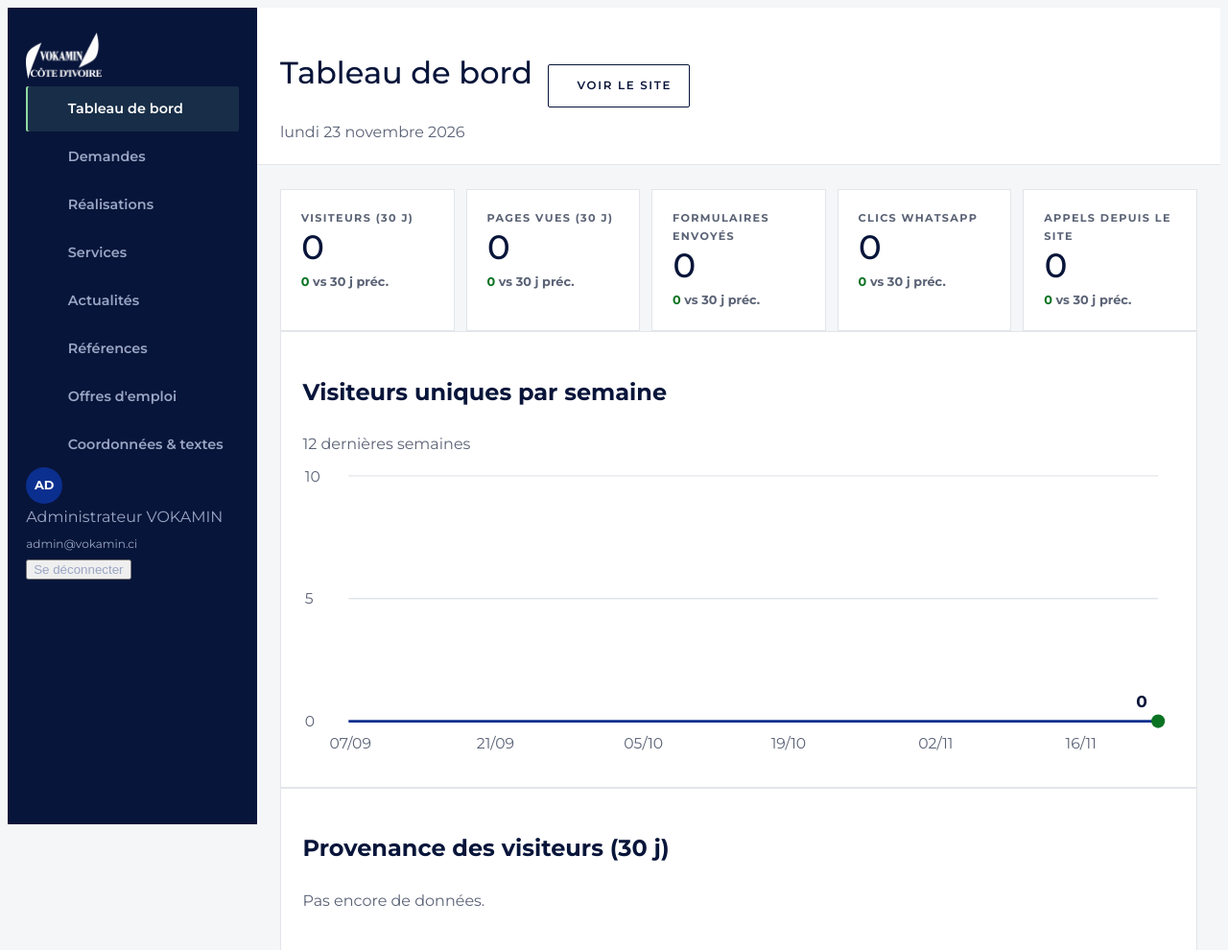
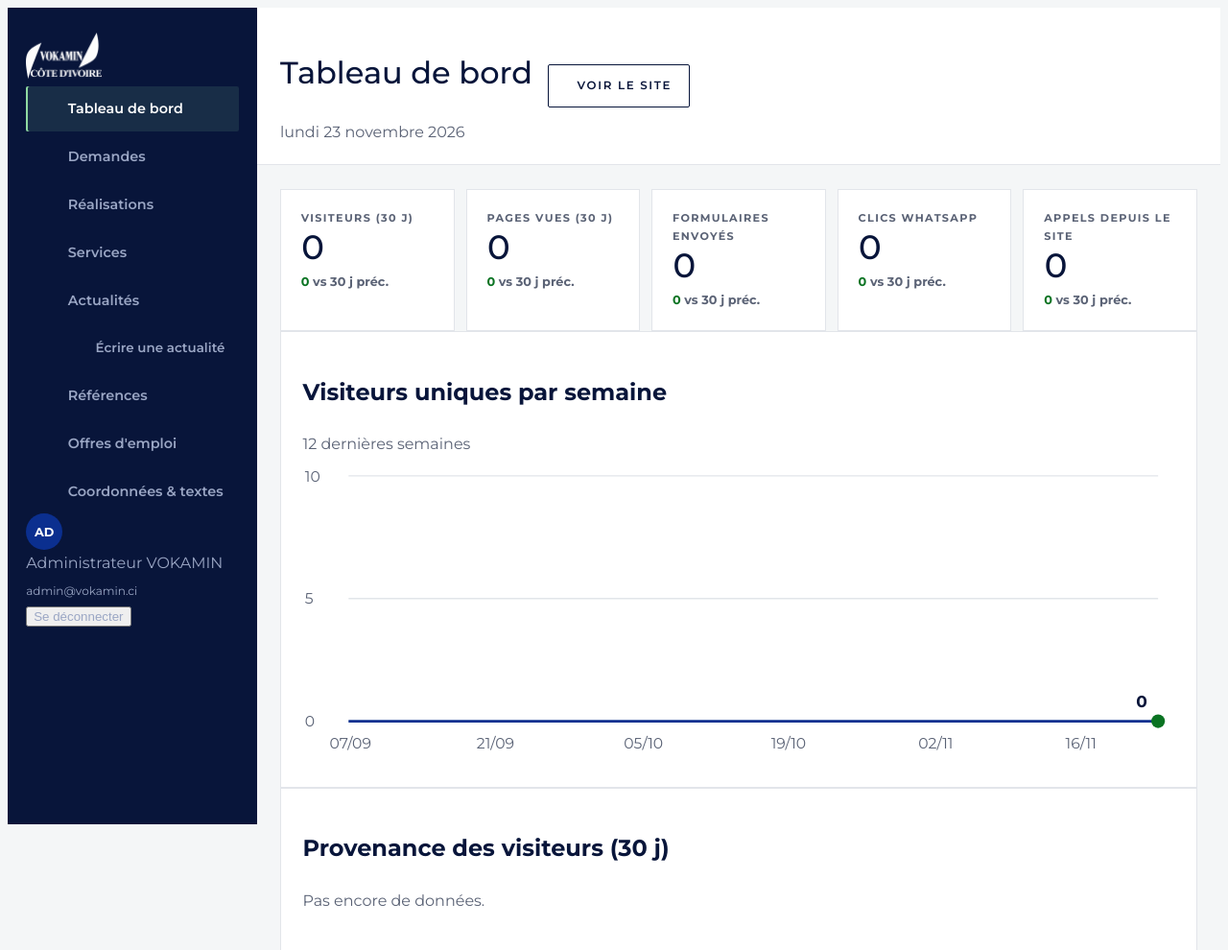
Before and after one commit to EcoleVirtuelleDesCreatifs/vokamin, a Laravel app: page /admin in a window 1280 px wide. Shown: the top 990 px of the page at 96% size. Run offline with Laravel 12, Linux system fonts and the light colour scheme; a user stored in the database is signed in; data comes from the database, SQL or seed files in the repository; tables that the repository leaves empty hold one stand-in row (values such as "Sample post"); style sheets or scripts are compiled from the project's sources; some libraries are stand-ins or nearby versions.

Commit message:
Admin : page dédiée à la création d'actualité
- Adresses propres : #actualites (liste), #actualites/nouvelle (création),
  #actualites/modifier/<slug> (modification) ; bouton Retour du navigateur
  et favoris fonctionnels.
- Entrée « Écrire une actualité » dans le menu, sous « Actualités ».
- Titre de l'en-tête adapté (Nouvelle actualité / Modifier l'actualité).
- Après création, l'adresse passe sur la page de modification de l'article.

Co-Authored-By: Claude Opus 5.5 <noreply@anthropic.com>
Claude-Session: https://claude.ai/code/session_015ZUjjMooApez4j9G58299q

```diff
--- a/resources/css/admin.css
+++ b/resources/css/admin.css
@@ -72,3 +72,7 @@
 .rte-content img:hover { outline: 3px solid rgba(11,47,143,.25); }
 .rte-content figcaption:empty::before { content: 'Légende…'; color: #b9bfcb; }
 .rte-foot { display: flex; justify-content: space-between; flex-wrap: wrap; gap: .5rem; padding: .45rem .75rem; border-top: 1px solid var(--vk-line); font-size: .74rem; color: var(--vk-muted); background: #fbfbfc; }
+
+/* Lien « Écrire une actualité » sous « Actualités » dans le menu */
+.adm-nav a.adm-nav-sub { padding-left: 2.6rem; font-size: .84rem; }
+.adm-nav a.adm-nav-sub i { font-size: .8rem; }
--- a/resources/js/admin/AdminApp.vue
+++ b/resources/js/admin/AdminApp.vue
@@ -24,15 +24,23 @@ const views = [
     { id: 'parametres', label: 'Coordonnées & textes', icon: 'fa-gear', comp: Settings },
 ];
 const current = ref(views[0].id);
+// Sous-page de la vue (ex. #actualites/nouvelle → « nouvelle »)
+const subpath = ref('');
 const menuOpen = ref(false);
 const pending = ref(0);
 const view = computed(() => views.find((v) => v.id === current.value) || views[0]);
+const pageTitle = computed(() => {
+    if (current.value === 'actualites' && subpath.value === 'nouvelle') return 'Nouvelle actualité';
+    if (current.value === 'actualites' && subpath.value.startsWith('modifier/')) return 'Modifier l\'actualité';
+    return view.value.label;
+});
 const csrf = document.querySelector('meta[name="csrf-token"]')?.getAttribute('content');
 const today = new Date().toLocaleDateString('fr-FR', { weekday: 'long', day: 'numeric', month: 'long', year: 'numeric' });
 
 function syncHash() {
-    const h = window.location.hash.replace('#', '');
+    const [h, ...rest] = decodeURIComponent(window.location.hash.replace('#', '')).split('/');
     current.value = views.some((v) => v.id === h) ? h : views[0].id;
+    subpath.value = rest.join('/');
     menuOpen.value = false;
     window.scrollTo(0, 0);
 }
@@ -46,10 +54,15 @@ onBeforeUnmount(() => window.removeEventListener('hashchange', syncHash));
         <aside class="adm-side" :class="{ open: menuOpen }">
             <a :href="siteUrl" class="d-block mb-4" target="_blank" rel="noopener"><img :src="logo" alt="VOKAMIN" style="height:48px;width:auto"></a>
             <nav class="adm-nav">
-                <a v-for="v in views" :key="v.id" :href="`#${v.id}`" :class="{ active: current === v.id }">
-                    <i class="fa-solid" :class="v.icon"></i>{{ v.label }}
-                    <span v-if="v.id === 'demandes' && pending" class="pill">{{ pending }}</span>
-                </a>
+                <template v-for="v in views" :key="v.id">
+                    <a :href="`#${v.id}`" :class="{ active: current === v.id && !(v.id === 'actualites' && subpath === 'nouvelle') }">
+                        <i class="fa-solid" :class="v.icon"></i>{{ v.label }}
+                        <span v-if="v.id === 'demandes' && pending" class="pill">{{ pending }}</span>
+                    </a>
+                    <a v-if="v.id === 'actualites'" href="#actualites/nouvelle" class="adm-nav-sub" :class="{ active: current === 'actualites' && subpath === 'nouvelle' }">
+                        <i class="fa-solid fa-pen-to-square"></i>Écrire une actualité
+                    </a>
+                </template>
             </nav>
             <div class="mt-auto pt-4 small" style="color:var(--vk-on-ink-muted)">
                 <div class="d-flex align-items-center gap-2 mb-3"><span class="adm-avatar">{{ (user?.name || 'A').slice(0, 2).toUpperCase() }}</span><span>{{ user?.name }}<br><span style="font-size:.75rem">{{ user?.email }}</span></span></div>
@@ -59,11 +72,11 @@ onBeforeUnmount(() => window.removeEventListener('hashchange', syncHash));
         <main class="adm-main">
             <header class="adm-top">
                 <button class="adm-burger" type="button" aria-label="Menu" @click="menuOpen = !menuOpen"><i class="fa-solid fa-bars"></i></button>
-                <div><h1 class="h4 mb-0">{{ view.label }}</h1><span class="small text-muted-vk text-capitalize">{{ today }}</span></div>
+                <div><h1 class="h4 mb-0">{{ pageTitle }}</h1><span class="small text-muted-vk text-capitalize">{{ today }}</span></div>
                 <div class="ms-auto"><a class="btn-vk sm ghost" :href="siteUrl" target="_blank" rel="noopener"><i class="fa-solid fa-arrow-up-right-from-square"></i> <span class="d-none d-sm-inline">Voir le site</span></a></div>
             </header>
             <section class="adm-view active">
-                <component :is="view.comp" :key="view.id" :quote-file-url="quoteFileUrl" :cv-url="cvUrl" :site-url="siteUrl" @pending="pending = $event" @go="go" />
+                <component :is="view.comp" :key="view.id" :quote-file-url="quoteFileUrl" :cv-url="cvUrl" :site-url="siteUrl" :subpath="subpath" @pending="pending = $event" @go="go" />
             </section>
         </main>
     </div>
--- a/resources/js/admin/views/Posts.vue
+++ b/resources/js/admin/views/Posts.vue
@@ -1,11 +1,12 @@
 <script setup>
-import { ref, reactive, computed, onMounted, onBeforeUnmount } from 'vue';
+import { ref, reactive, computed, watch, onMounted, onBeforeUnmount } from 'vue';
 import { get, post, patch, del, toFormData, fmtDate, failMessage } from '../api';
 import { toast } from '../../lib/toast';
 import ConfirmButton from '../ConfirmButton.vue';
 import RichEditor from '../RichEditor.vue';
 
-const props = defineProps({ siteUrl: String });
+// subpath : '' (liste), 'nouvelle' (création) ou 'modifier/<slug>' (modification)
+const props = defineProps({ siteUrl: String, subpath: { type: String, default: '' } });
 const posts = ref([]);
 const loading = ref(true);
 const editing = ref(null);
@@ -19,7 +20,25 @@ const search = ref('');
 const cats = ['Projet', 'Chantier', 'Projet livré', 'Conseil BTP', 'Partenariat', 'Événement', "Offre d'emploi", 'Communiqué'];
 
 const load = async () => { loading.value = true; posts.value = await get('/posts'); loading.value = false; };
-onMounted(load);
+
+// Chaque écran a sa propre adresse : #actualites, #actualites/nouvelle, #actualites/modifier/<slug>
+const go = (path) => { window.location.hash = path ? `actualites/${path}` : 'actualites'; };
+function openFromRoute() {
+    const sub = props.subpath || '';
+    if (sub === 'nouvelle') {
+        if (!editing.value || editing.value.id) edit(null);
+    } else if (sub.startsWith('modifier/')) {
+        const slug = sub.slice('modifier/'.length);
+        const p = posts.value.find((x) => x.slug === slug);
+        if (p && editing.value?.slug !== slug) edit(p);
+        else if (!p && !loading.value) { toast('Article introuvable.', 'fa-triangle-exclamation'); go(''); }
+    } else {
+        editing.value = null;
+        dirty.value = false;
+    }
+}
+watch(() => props.subpath, openFromRoute);
+onMounted(async () => { await load(); openFromRoute(); });
 
 const filtered = computed(() => {
     const q = search.value.trim().toLowerCase();
@@ -43,8 +62,8 @@ function edit(p) {
 
 function close() {
     if (dirty.value && !window.confirm('Des modifications ne sont pas enregistrées. Quitter quand même ?')) return;
-    editing.value = null;
     dirty.value = false;
+    go('');
 }
 
 function onCover(e) {
@@ -69,11 +88,12 @@ async function save() {
     await load();
     // On reste sur la page d'édition, avec les données à jour (galerie, image, adresse)
     edit(res.data);
+    if (props.subpath !== `modifier/${res.data.slug}`) go(`modifier/${res.data.slug}`);
 }
 
 async function destroy() {
     const res = await del(`/posts/${editing.value.slug}`);
-    if (res.ok) { dirty.value = false; editing.value = null; toast('Article supprimé.'); load(); }
+    if (res.ok) { dirty.value = false; toast('Article supprimé.'); await load(); go(''); }
 }
 
 async function caption(img) { await patch(`/post-images/${img.id}`, { caption: img.caption }); toast('Légende enregistrée.'); }
@@ -105,16 +125,16 @@ onBeforeUnmount(() => { window.removeEventListener('keydown', onKey); window.rem
     <template v-if="!editing">
         <div class="d-flex justify-content-between align-items-center flex-wrap gap-2 mb-3">
             <input v-model="search" class="form-control form-control-sm" style="max-width:280px" type="search" placeholder="Rechercher un article…" aria-label="Rechercher un article">
-            <button class="btn-vk sm" type="button" @click="edit(null)"><i class="fa-solid fa-plus"></i> Nouvelle actualité</button>
+            <a class="btn-vk sm" href="#actualites/nouvelle"><i class="fa-solid fa-plus"></i> Nouvelle actualité</a>
         </div>
         <div class="adm-card"><div v-if="loading" class="adm-empty"><span class="spinner"></span></div><div v-else class="table-wrap"><table class="table adm-table">
             <thead><tr><th></th><th>Titre</th><th>Catégorie</th><th>Date</th><th>Statut</th><th></th></tr></thead>
-            <tbody><tr v-for="p in filtered" :key="p.id" class="pe-row" @click="edit(p)">
+            <tbody><tr v-for="p in filtered" :key="p.id" class="pe-row" @click="go(`modifier/${p.slug}`)">
                 <td><img class="thumb" :src="p.cover_url" alt=""></td>
                 <td><strong>{{ p.title }}</strong><span v-if="p.images?.length" class="small text-muted-vk d-block"><i class="fa-regular fa-images me-1"></i>{{ p.images.length }} photo(s) en galerie</span></td>
                 <td>{{ p.category }}</td><td>{{ fmtDate(p.published_at) }}</td>
                 <td><span class="st" :class="p.is_published ? 'done' : 'prog'">{{ p.is_published ? 'Publié' : 'Brouillon' }}</span></td>
-                <td class="text-end text-nowrap" @click.stop><a class="icon-btn" :href="publicUrl(p)" target="_blank" rel="noopener" aria-label="Voir"><i class="fa-regular fa-eye"></i></a><button class="icon-btn" type="button" aria-label="Modifier" @click="edit(p)"><i class="fa-solid fa-pen"></i></button></td>
+                <td class="text-end text-nowrap" @click.stop><a class="icon-btn" :href="publicUrl(p)" target="_blank" rel="noopener" aria-label="Voir"><i class="fa-regular fa-eye"></i></a><a class="icon-btn" :href="`#actualites/modifier/${p.slug}`" aria-label="Modifier"><i class="fa-solid fa-pen"></i></a></td>
             </tr><tr v-if="!filtered.length"><td colspan="6" class="adm-empty">Aucune actualité.</td></tr></tbody>
         </table></div></div>
     </template>
@@ -122,7 +142,7 @@ onBeforeUnmount(() => { window.removeEventListener('keydown', onKey); window.rem
     <!-- ===== Page d'édition ===== -->
     <form v-else class="pe form-vk" novalidate @submit.prevent="save" @input="dirty = true">
         <div class="pe-bar">
-            <button class="btn-vk sm ghost" type="button" @click="close"><i class="fa-solid fa-arrow-left"></i> Actualités</button>
+            <button class="btn-vk sm ghost" type="button" @click="close"><i class="fa-solid fa-arrow-left"></i> Toutes les actualités</button>
             <span class="pe-state small"><span class="st" :class="editing.is_published ? 'done' : 'prog'">{{ editing.is_published ? 'Publié' : 'Brouillon' }}</span><span v-if="dirty" class="text-muted-vk ms-2">Modifications non enregistrées</span></span>
             <div class="ms-auto d-flex gap-2">
                 <a v-if="editing.id" class="btn-vk sm ghost" :href="publicUrl(editing)" target="_blank" rel="noopener"><i class="fa-regular fa-eye"></i> <span class="d-none d-md-inline">Voir l'article</span></a>
```
